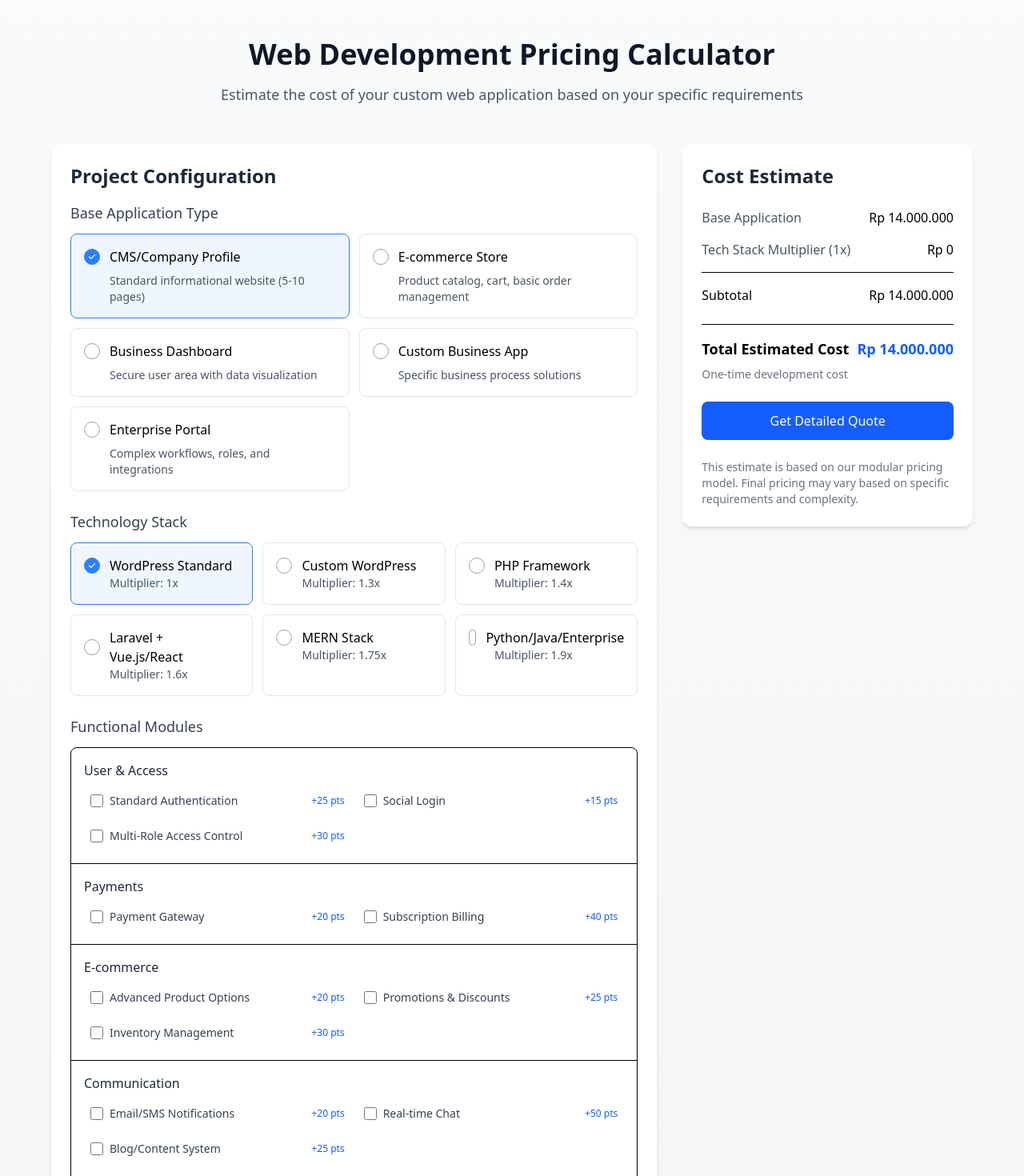
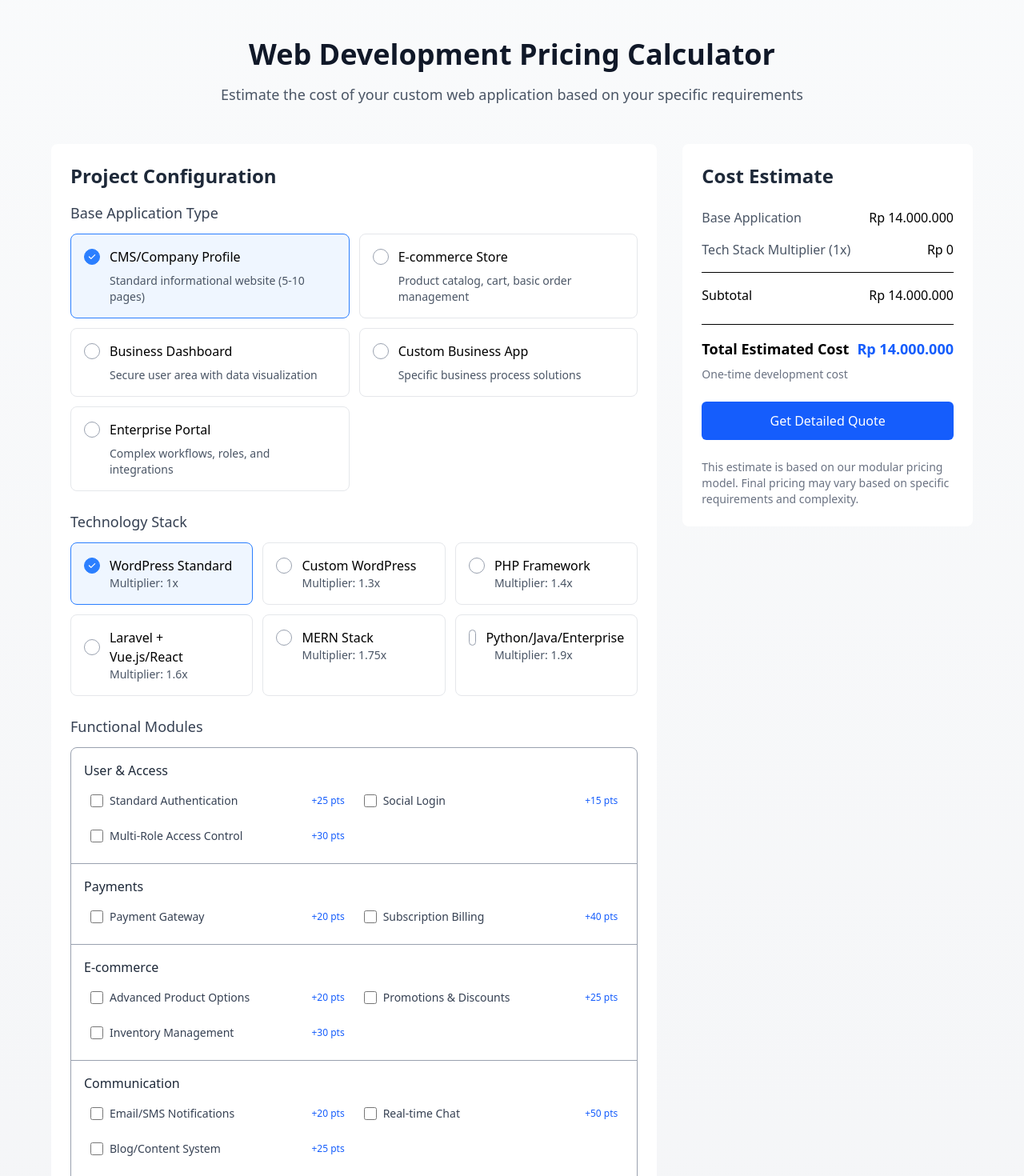
Before and after one commit to MBrillian354/web-dev-pricing-v2, a React (Vite) app: page / in a window 1280 px wide. Shown: the top 1470 px of the page at 80% size. Built offline with nearby package versions, Linux system fonts and the light colour scheme.

Commit message:
Update UI styling for consistency

```diff
--- a/src/App.jsx
+++ b/src/App.jsx
@@ -55,7 +55,7 @@ const App = () => {
 
                 <div className="grid grid-cols-1 lg:grid-cols-3 gap-8">
                     {/* Configuration Panel */}
-                    <div className="lg:col-span-2 bg-white rounded-xl shadow-md p-6">
+                    <div className="lg:col-span-2 bg-white rounded-lg p-6">
                         <div className="mb-8">
                             <h2 className="text-2xl font-semibold text-gray-800 mb-4">
                                 Project Configuration
--- a/src/components/ModuleSelector.jsx
+++ b/src/components/ModuleSelector.jsx
@@ -16,7 +16,7 @@ const ModuleSelector = ({ selectedModules, onToggle }) => {
             <h3 className="text-lg font-medium text-gray-700 mb-3">
                 Functional Modules
             </h3>
-            <div className="border rounded-lg divide-y">
+            <div className="border border-gray-400 rounded-lg divide-y divide-gray-400">
                 {categories.map((category) => (
                     <div key={category} className="p-4">
                         <h4 className="font-medium text-gray-800 mb-2">
--- a/src/components/PricingSummary.jsx
+++ b/src/components/PricingSummary.jsx
@@ -13,7 +13,7 @@ const PricingSummary = ({
 }) => {
     return (
         <div className="lg:col-span-1">
-            <div className="bg-white rounded-xl shadow-md p-6 sticky top-6">
+            <div className="bg-white rounded-lg p-6 sticky top-6">
                 <h2 className="text-2xl font-semibold text-gray-800 mb-6">
                     Cost Estimate
                 </h2>
@@ -130,7 +130,7 @@ const PricingSummary = ({
                     </p>
                 </div>
 
-                <button className="w-full mt-6 bg-blue-600 hover:bg-blue-700 text-white font-medium py-3 px-4 rounded-lg transition-colors">
+                <button className="w-full mt-6 bg-blue-600 hover:bg-blue-500 text-white font-medium py-3 px-4 rounded-md hover:cursor-pointer transition-colors">
                     Get Detailed Quote
                 </button>
 
```
